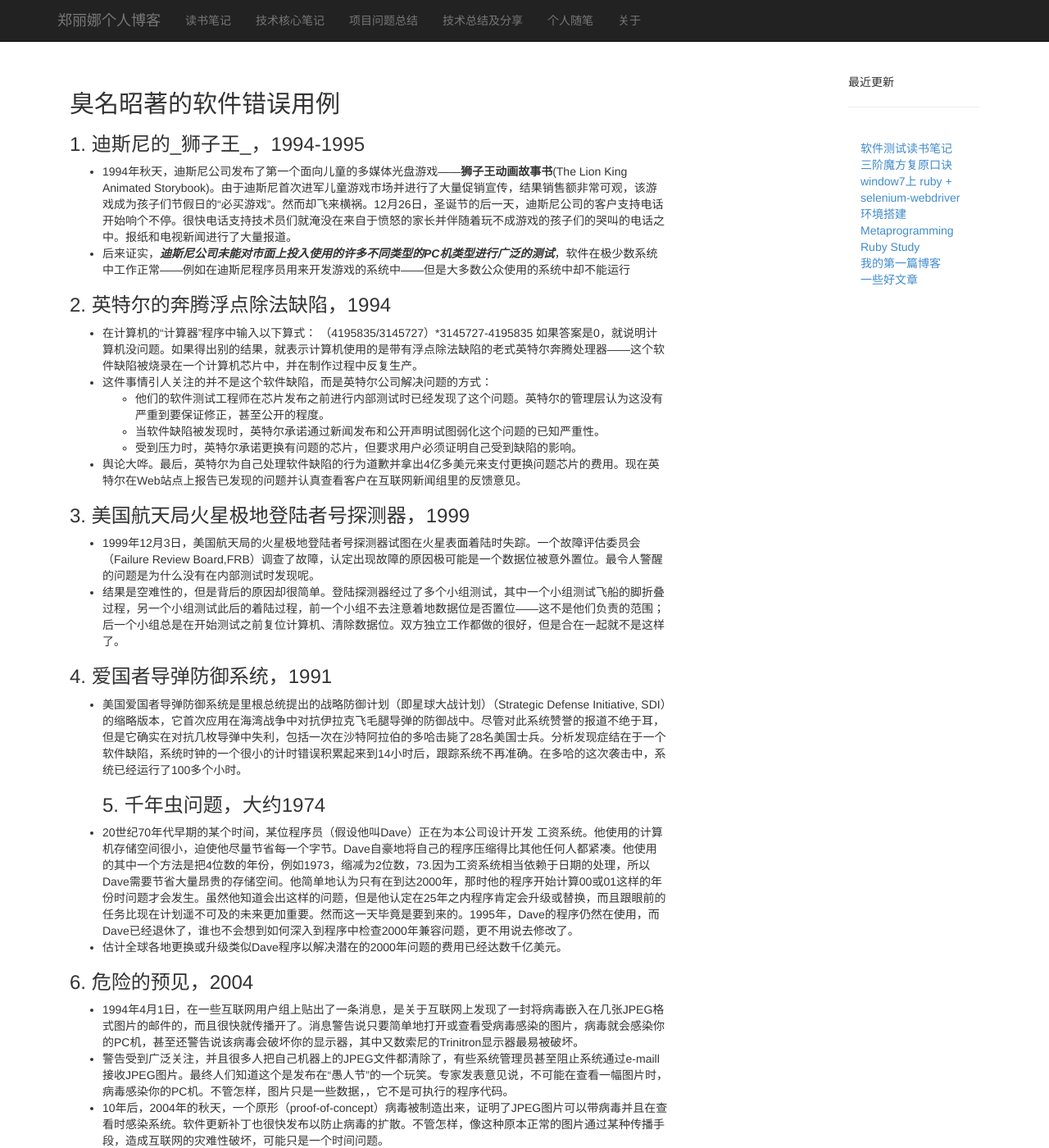
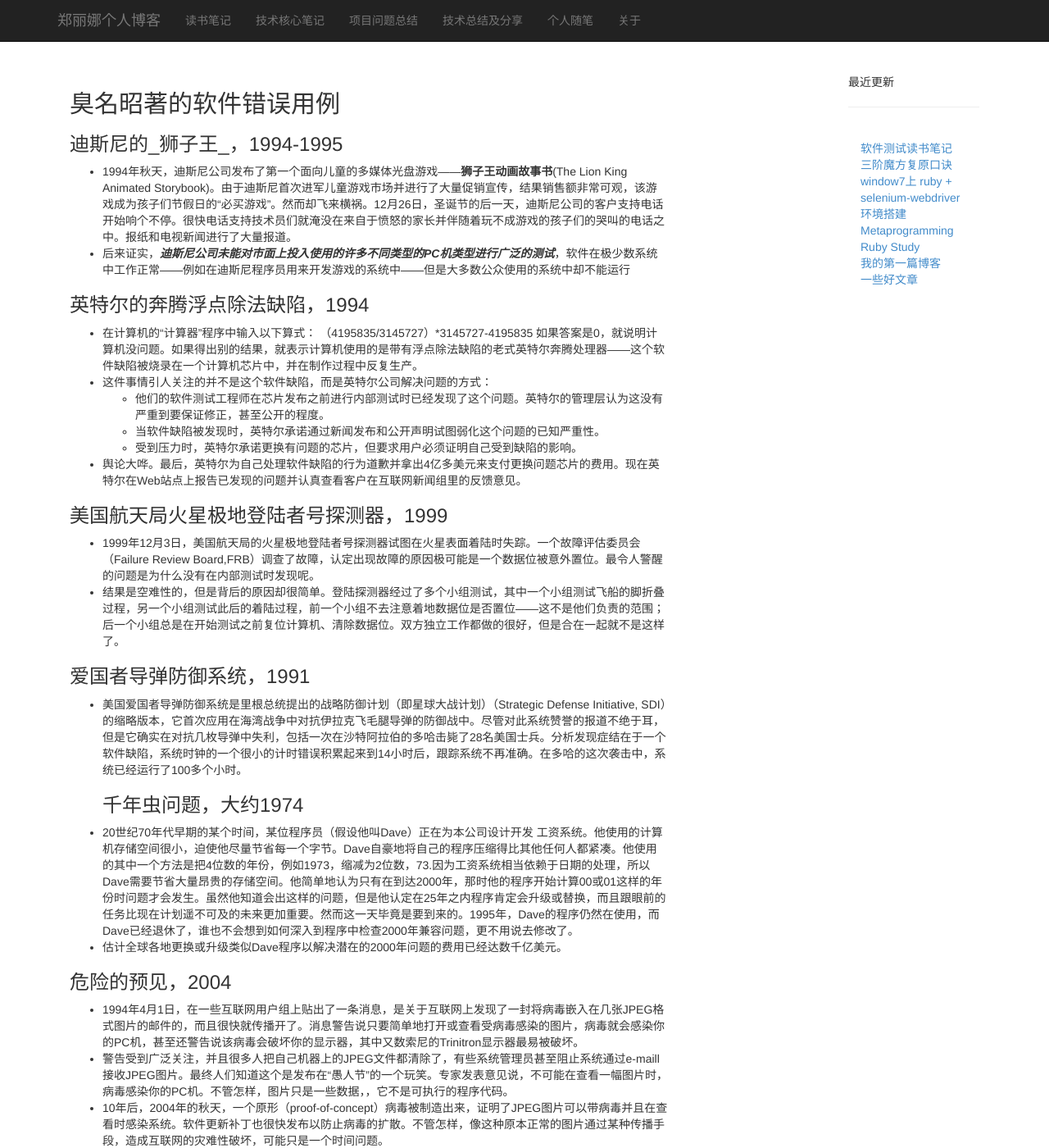
Before and after one commit to AitaZheng/RubyStudy, a Jekyll site: the page built from _posts/2018-01-26-软件测试读书笔记.md, in a window 1280 px wide and 1400 px high. Shown: the whole window at 82% size. Built offline with Jekyll 4.4.1, drawn with Linux system fonts in a browser that asks for light colours; Markdown is read by kramdown in place of the engine named in the settings.

```diff
--- a/_posts/2018-01-26-软件测试读书笔记.md
+++ b/_posts/2018-01-26-软件测试读书笔记.md
@@ -2,16 +2,16 @@
 layout: default
 title: 软件测试读书笔记
 description: 软件测试的背景
-tags: [core]
-category: core
+tags: [book]
+category: book
 ---
 
 ## 臭名昭著的软件错误用例
-###1. 迪斯尼的_狮子王_，1994-1995
+###  迪斯尼的_狮子王_，1994-1995
 - 1994年秋天，迪斯尼公司发布了第一个面向儿童的多媒体光盘游戏——**狮子王动画故事书**(The Lion King Animated Storybook)。由于迪斯尼首次进军儿童游戏市场并进行了大量促销宣传，结果销售额非常可观，该游戏成为孩子们节假日的“必买游戏”。然而却飞来横祸。12月26日，圣诞节的后一天，迪斯尼公司的客户支持电话开始响个不停。很快电话支持技术员们就淹没在来自于愤怒的家长并伴随着玩不成游戏的孩子们的哭叫的电话之中。报纸和电视新闻进行了大量报道。
 - 后来证实，***迪斯尼公司未能对市面上投入使用的许多不同类型的PC机类型进行广泛的测试***，软件在极少数系统中工作正常——例如在迪斯尼程序员用来开发游戏的系统中——但是大多数公众使用的系统中却不能运行
 
-###2. 英特尔的奔腾浮点除法缺陷，1994
+### 英特尔的奔腾浮点除法缺陷，1994
 - 在计算机的“计算器”程序中输入以下算式：
 （4195835/3145727）*3145727-4195835
 如果答案是0，就说明计算机没问题。如果得出别的结果，就表示计算机使用的是带有浮点除法缺陷的老式英特尔奔腾处理器——这个软件缺陷被烧录在一个计算机芯片中，并在制作过程中反复生产。
@@ -21,17 +21,17 @@ category: core
   * 受到压力时，英特尔承诺更换有问题的芯片，但要求用户必须证明自己受到缺陷的影响。
 - 舆论大哗。最后，英特尔为自己处理软件缺陷的行为道歉并拿出4亿多美元来支付更换问题芯片的费用。现在英特尔在Web站点上报告已发现的问题并认真查看客户在互联网新闻组里的反馈意见。
 
-###3. 美国航天局火星极地登陆者号探测器，1999
+### 美国航天局火星极地登陆者号探测器，1999
 - 1999年12月3日，美国航天局的火星极地登陆者号探测器试图在火星表面着陆时失踪。一个故障评估委员会（Failure Review Board,FRB）调查了故障，认定出现故障的原因极可能是一个数据位被意外置位。最令人警醒的问题是为什么没有在内部测试时发现呢。
 - 结果是空难性的，但是背后的原因却很简单。登陆探测器经过了多个小组测试，其中一个小组测试飞船的脚折叠过程，另一个小组测试此后的着陆过程，前一个小组不去注意着地数据位是否置位——这不是他们负责的范围；后一个小组总是在开始测试之前复位计算机、清除数据位。双方独立工作都做的很好，但是合在一起就不是这样了。
 
-###4. 爱国者导弹防御系统，1991
+### 爱国者导弹防御系统，1991
 - 美国爱国者导弹防御系统是里根总统提出的战略防御计划（即星球大战计划）（Strategic Defense Initiative, SDI）的缩略版本，它首次应用在海湾战争中对抗伊拉克飞毛腿导弹的防御战中。尽管对此系统赞誉的报道不绝于耳，但是它确实在对抗几枚导弹中失利，包括一次在沙特阿拉伯的多哈击毙了28名美国士兵。分析发现症结在于一个软件缺陷，系统时钟的一个很小的计时错误积累起来到14小时后，跟踪系统不再准确。在多哈的这次袭击中，系统已经运行了100多个小时。
-###5. 千年虫问题，大约1974
+### 千年虫问题，大约1974
 - 20世纪70年代早期的某个时间，某位程序员（假设他叫Dave）正在为本公司设计开发 工资系统。他使用的计算机存储空间很小，迫使他尽量节省每一个字节。Dave自豪地将自己的程序压缩得比其他任何人都紧凑。他使用的其中一个方法是把4位数的年份，例如1973，缩减为2位数，73.因为工资系统相当依赖于日期的处理，所以Dave需要节省大量昂贵的存储空间。他简单地认为只有在到达2000年，那时他的程序开始计算00或01这样的年份时问题才会发生。虽然他知道会出这样的问题，但是他认定在25年之内程序肯定会升级或替换，而且跟眼前的任务比现在计划遥不可及的未来更加重要。然而这一天毕竟是要到来的。1995年，Dave的程序仍然在使用，而Dave已经退休了，谁也不会想到如何深入到程序中检查2000年兼容问题，更不用说去修改了。
 - 估计全球各地更换或升级类似Dave程序以解决潜在的2000年问题的费用已经达数千亿美元。
 
-###6. 危险的预见，2004
+### 危险的预见，2004
 - 1994年4月1日，在一些互联网用户组上贴出了一条消息，是关于互联网上发现了一封将病毒嵌入在几张JPEG格式图片的邮件的，而且很快就传播开了。消息警告说只要简单地打开或查看受病毒感染的图片，病毒就会感染你的PC机，甚至还警告说该病毒会破坏你的显示器，其中又数索尼的Trinitron显示器最易被破坏。
 - 警告受到广泛关注，并且很多人把自己机器上的JPEG文件都清除了，有些系统管理员甚至阻止系统通过e-maill接收JPEG图片。最终人们知道这个是发布在“愚人节”的一个玩笑。专家发表意见说，不可能在查看一幅图片时，病毒感染你的PC机。不管怎样，图片只是一些数据，，它不是可执行的程序代码。
 - 10年后，2004年的秋天，一个原形（proof-of-concept）病毒被制造出来，证明了JPEG图片可以带病毒并且在查看时感染系统。软件更新补丁也很快发布以防止病毒的扩散。不管怎样，像这种原本正常的图片通过某种传播手段，造成互联网的灾难性破坏，可能只是一个时间问题。
```
